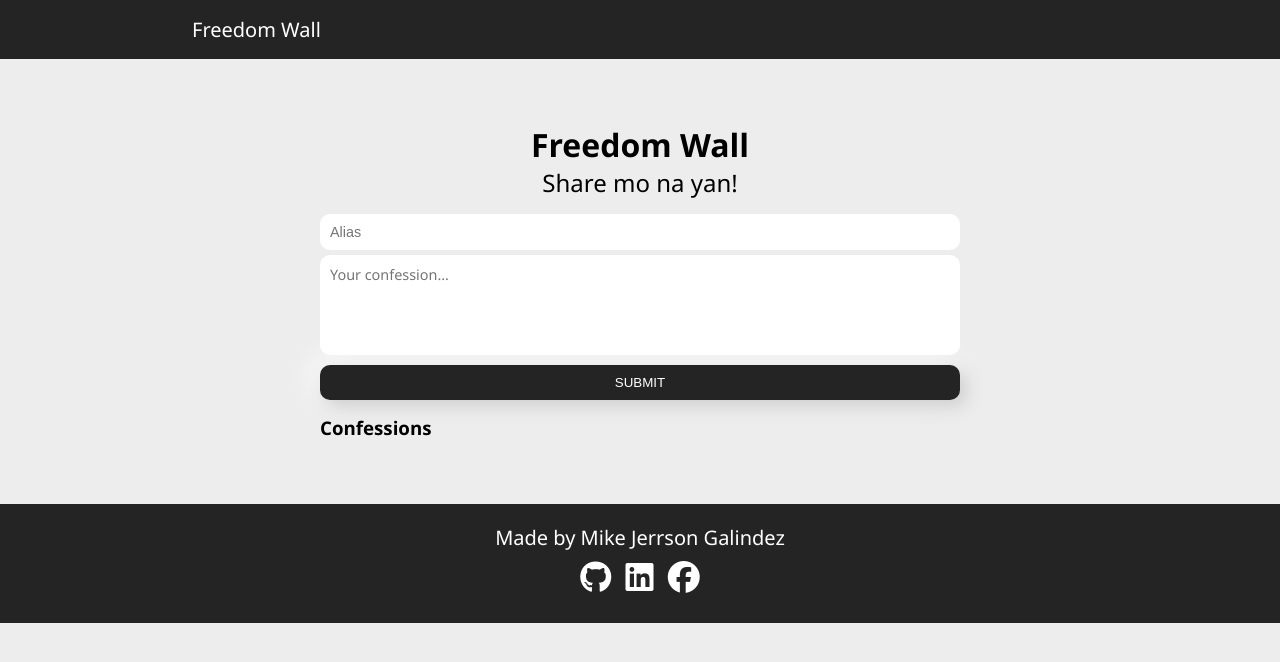
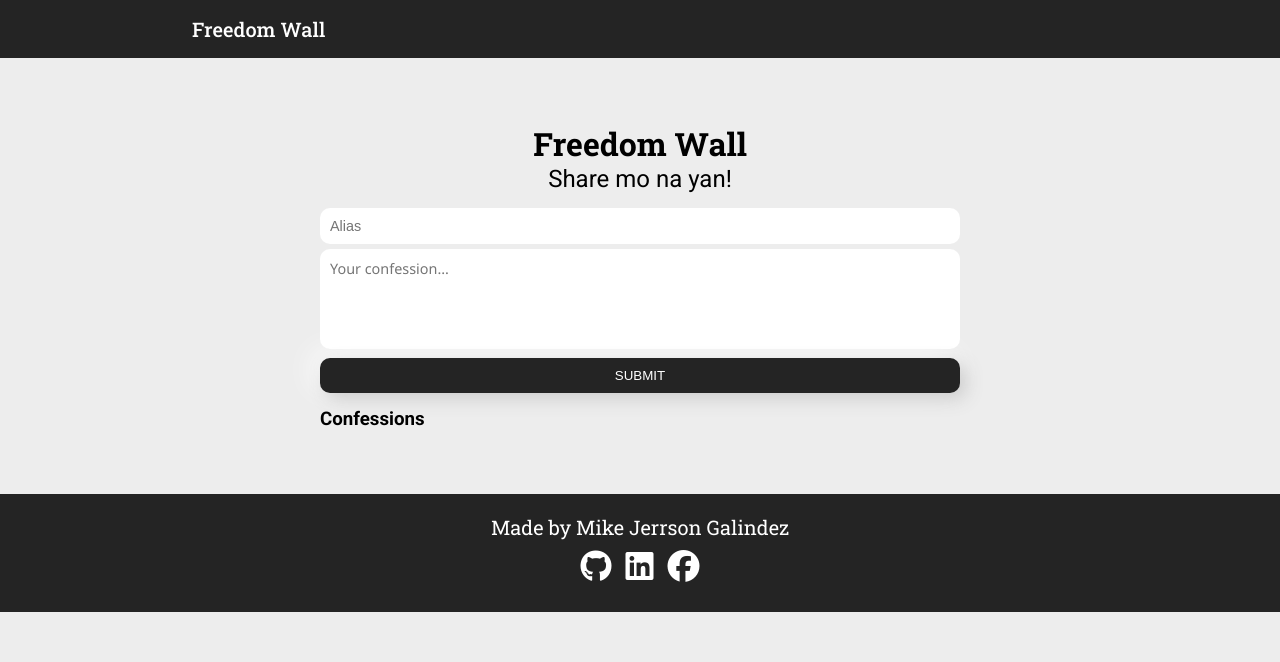
Before and after one commit to miker-bice/simple-freedom-wall-app, a Django app: page /freedom-app/ in a window 1280 px wide. Shown: the top 662 px of the page. Run offline with Django 4.2, Linux system fonts and the light colour scheme; data that the repository does not hold is empty; some libraries are stand-ins or nearby versions.

Commit message:
proper font added along with google fonts cdn link

```diff
--- a/static/css/base.css
+++ b/static/css/base.css
@@ -4,6 +4,8 @@
     --secondary: #e0dede;
     --third: #eeeded;
     --background-main: #ededed;
+    --main-font: 'Roboto', sans-serif;
+    --secondary-font: 'Roboto Slab', serif;
 }
 
 /* reset */
@@ -13,7 +15,7 @@
     box-sizing: border-box;
 }
 body{
-    font-family: 'Segoe UI', sans-serif;
+    font-family: var(--main-font);
     background-color: var(--background-main);
 }
 a,li{
@@ -79,6 +81,7 @@ a,li{
 .navbar-brand a{
     font-weight: 500;
     font-size: 1.25em;
+    font-family: var(--secondary-font);
     color: #fff;
 }
 footer{
@@ -91,6 +94,7 @@ footer{
 footer h2{
     font-weight: 400;
     font-size: 1.25em;
+    font-family: var(--secondary-font);
 }
 .footer-icons i{
     color: #fff;
--- a/static/css/index.css
+++ b/static/css/index.css
@@ -1,5 +1,8 @@
 .freedom-app{
     text-align: center;
+}
+.freedom-app h1{
+    font-family: var(--secondary-font);
 }
 .freedom-app h2{
     font-weight: 400;
@@ -31,6 +34,7 @@
 .confession-card h3{
     font-weight: 600;
     font-size: 1.1em;
+    font-family: var(--secondary-font);
 }
 .confession-head{
     align-items: center;
--- a/templates/base.html
+++ b/templates/base.html
@@ -10,6 +10,11 @@
 
     <!-- Custom STYLING -->
     {% block styling %}{% endblock styling %}
+
+    <!-- Google Fonts -->
+    <link rel="preconnect" href="https://fonts.googleapis.com">
+    <link rel="preconnect" href="https://fonts.gstatic.com" crossorigin>
+    <link href="https://fonts.googleapis.com/css2?family=Roboto+Slab:wght@400;500;600;700&family=Roboto:wght@400;500;700&display=swap" rel="stylesheet">
 
     <!-- Font Awesome CDN -->
     <script src="https://kit.fontawesome.com/22e34196a9.js" crossorigin="anonymous"></script>
```
Also changed, not shown: static/css/confession.css (+9 -0 lines).
